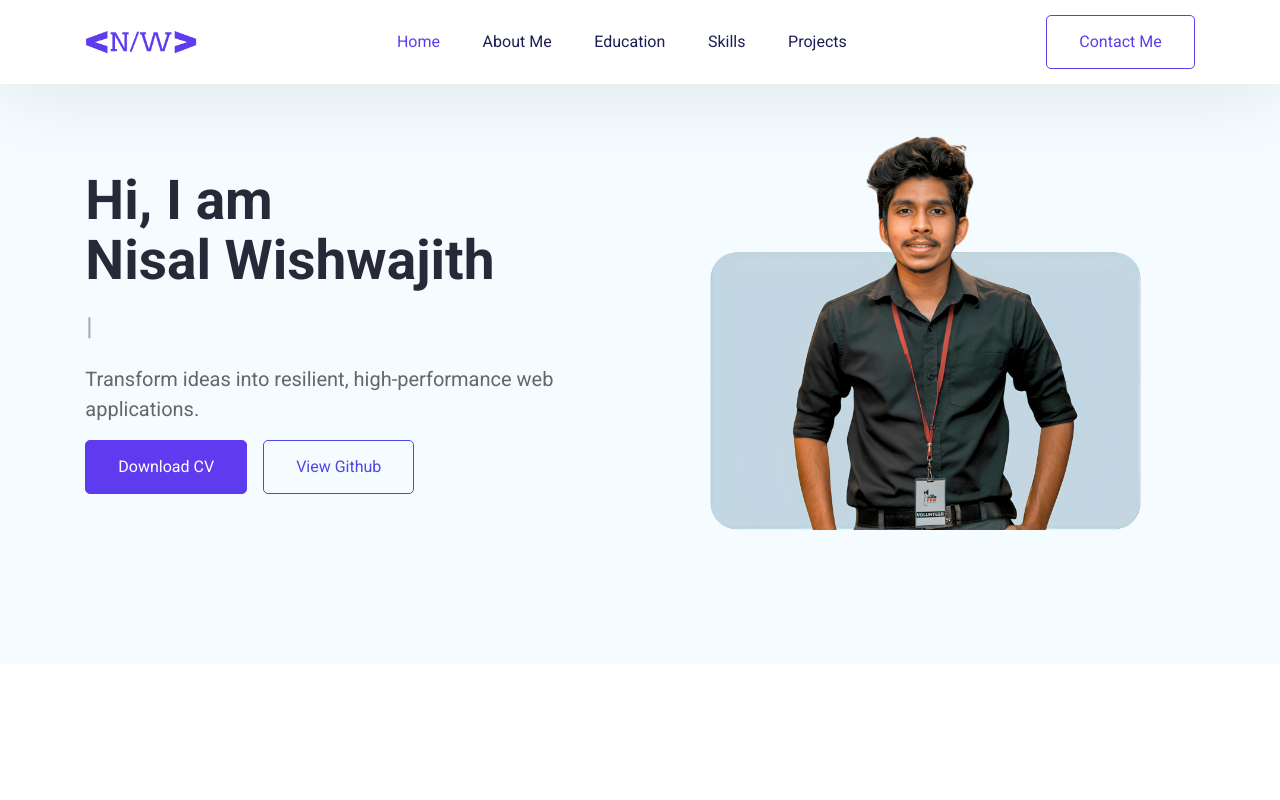
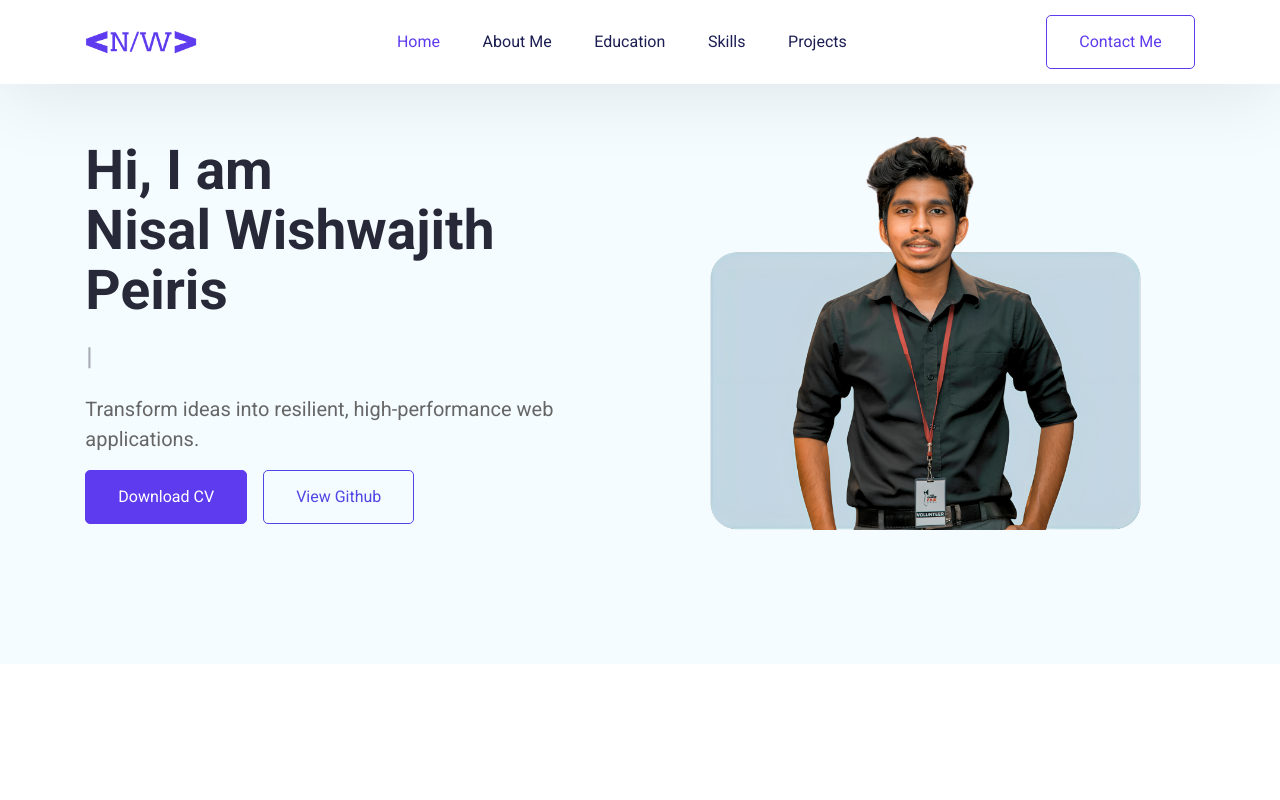
Before and after one commit to NisalWishwajith/My-portfolio, a React (Create React App) app: page / in a window 1280 px wide. Shown: the top 800 px of the page. Built offline with nearby package versions, Linux system fonts and the light colour scheme.

Commit message:
change name

```diff
--- a/src/Pages/Home/Hero.jsx
+++ b/src/Pages/Home/Hero.jsx
@@ -29,7 +29,7 @@ export default function Hero() {
           <h1 className="hero--section--title">
             <span className="hero--section-title--color"> Hi, I am </span>
             <br />
-            Nisal Wishwajith
+            Nisal Wishwajith Peiris
           </h1>
           <p className="section--title1">
             <Typewriter
```
